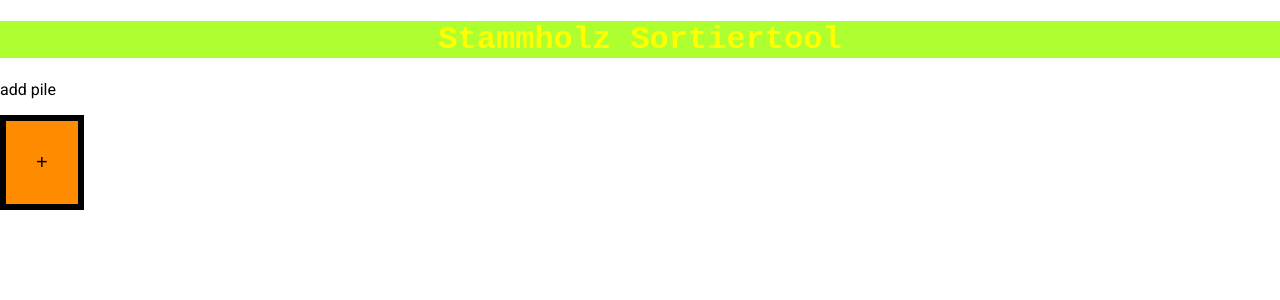
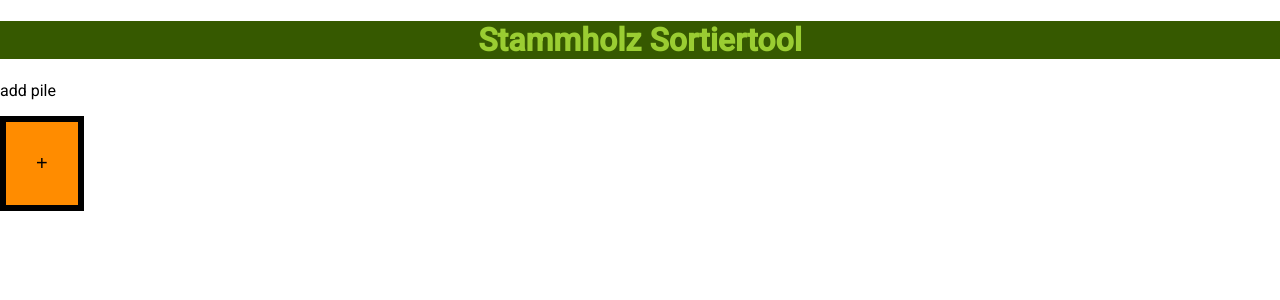
Before and after one commit to vokarl/capstone, a Next.js app: page / in a window 1280 px wide. Shown: the top 300 px of the page. Built offline with nearby package versions, Linux system fonts and the light colour scheme.

Commit message:
deleted fonts

```diff
--- a/components/HeadingStart.js
+++ b/components/HeadingStart.js
@@ -6,7 +6,6 @@ export const HeadingStart = () => {
 
 const Heading = styled.h1`
   text-align: center;
-  font-family: "Courier New", Courier, monospace;
-  color: yellow;
-  background-color: greenyellow;
+  color: yellowgreen;
+  background-color: rgb(54, 89, 0);
 `;
```
